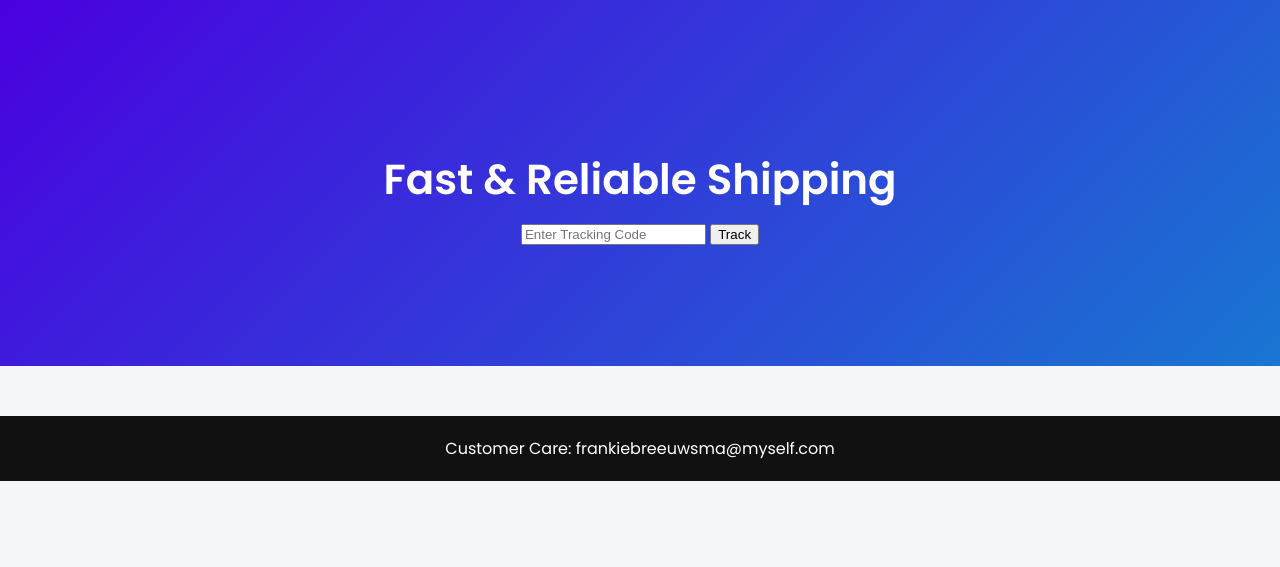
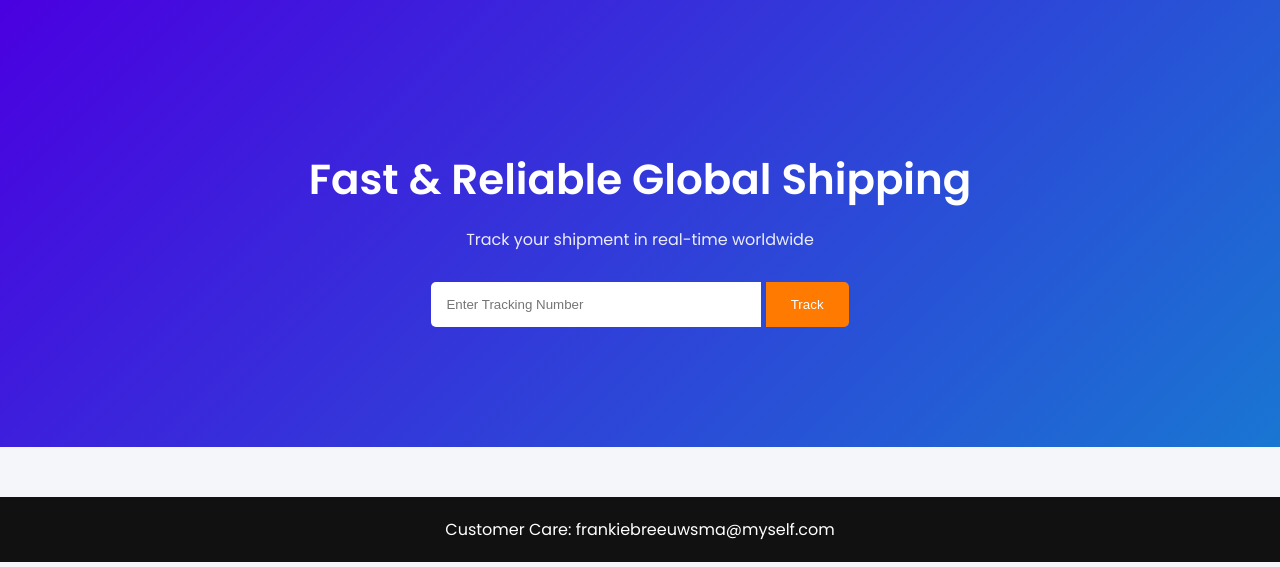
Before and after one commit to amexlabs-ui/amex-courier, a Flask app: page / in a window 1280 px wide. Shown: the part 60-627 px from the top of the page. Run offline with Flask 3, Linux system fonts and the light colour scheme.

Commit message:
Update shipping header and tracking form placeholder

```diff
--- a/templates/index.html
+++ b/templates/index.html
@@ -2,12 +2,13 @@
 {% block content %}
 
 <div class="hero">
-    <h1>Fast & Reliable Shipping</h1>
+<h1>Fast & Reliable Global Shipping</h1>
+<p>Track your shipment in real-time worldwide</p>
 
-    <form action="/track" method="POST">
-        <input name="tracking" placeholder="Enter Tracking Code">
-        <button>Track</button>
-    </form>
+<form action="/track" method="POST" class="track-box">
+<input name="tracking" placeholder="Enter Tracking Number">
+<button>Track</button>
+</form>
 </div>
 
 {% endblock %}
```
